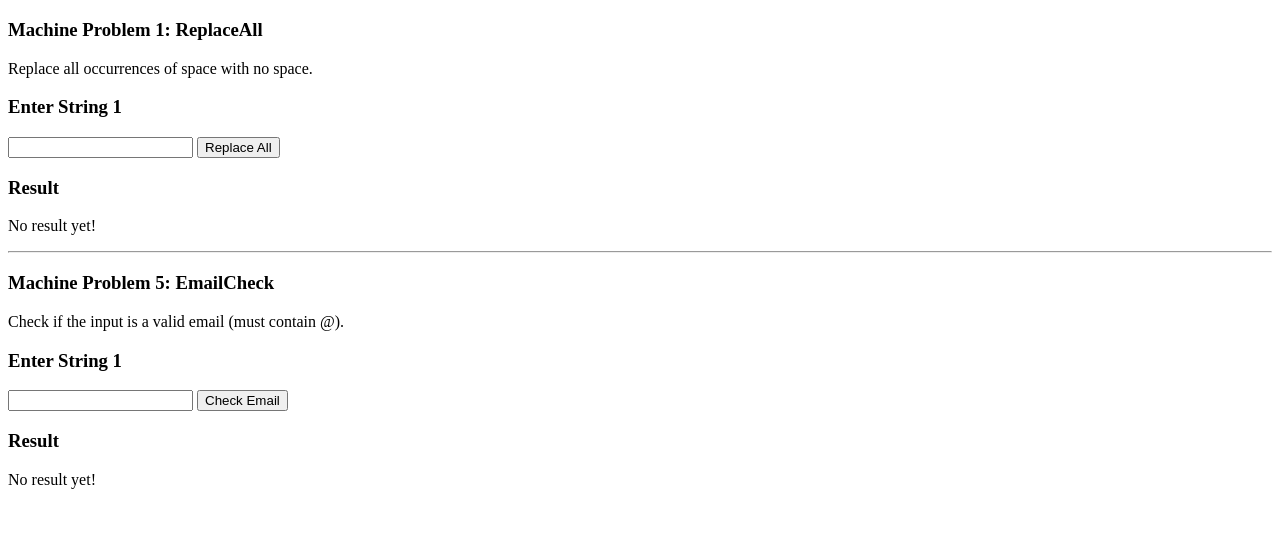
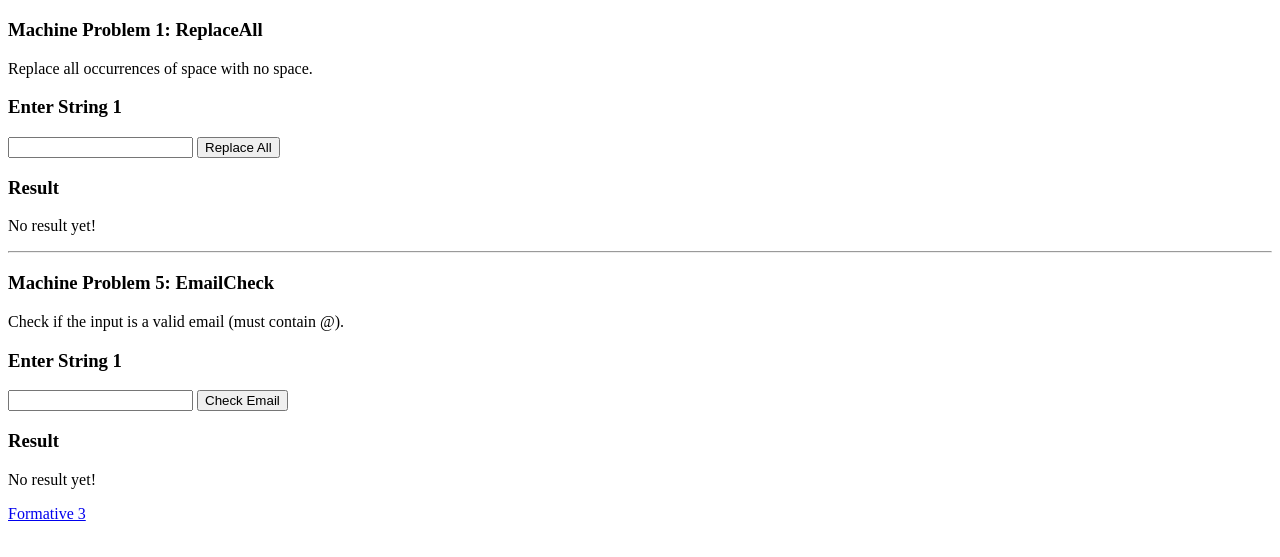
Before and after one commit to BubMango/Fromative3, a plain HTML site: page index.html in a window 1280 px wide. Shown: the part 61-618 px from the top of the page. Drawn offline with Linux system fonts and the light colour scheme.

Commit message:
Add portfolio link to index.html

```diff
--- a/index.html
+++ b/index.html
@@ -37,5 +37,7 @@
             <h3>Result</h3>
             <p id="txtResult2">No result yet!</p>
         </div>
+
+        <a href="https://bubmango.github.io/portfolio/" id="portfolio-link">Formative 3</a>
     </body>
 </html>
```
